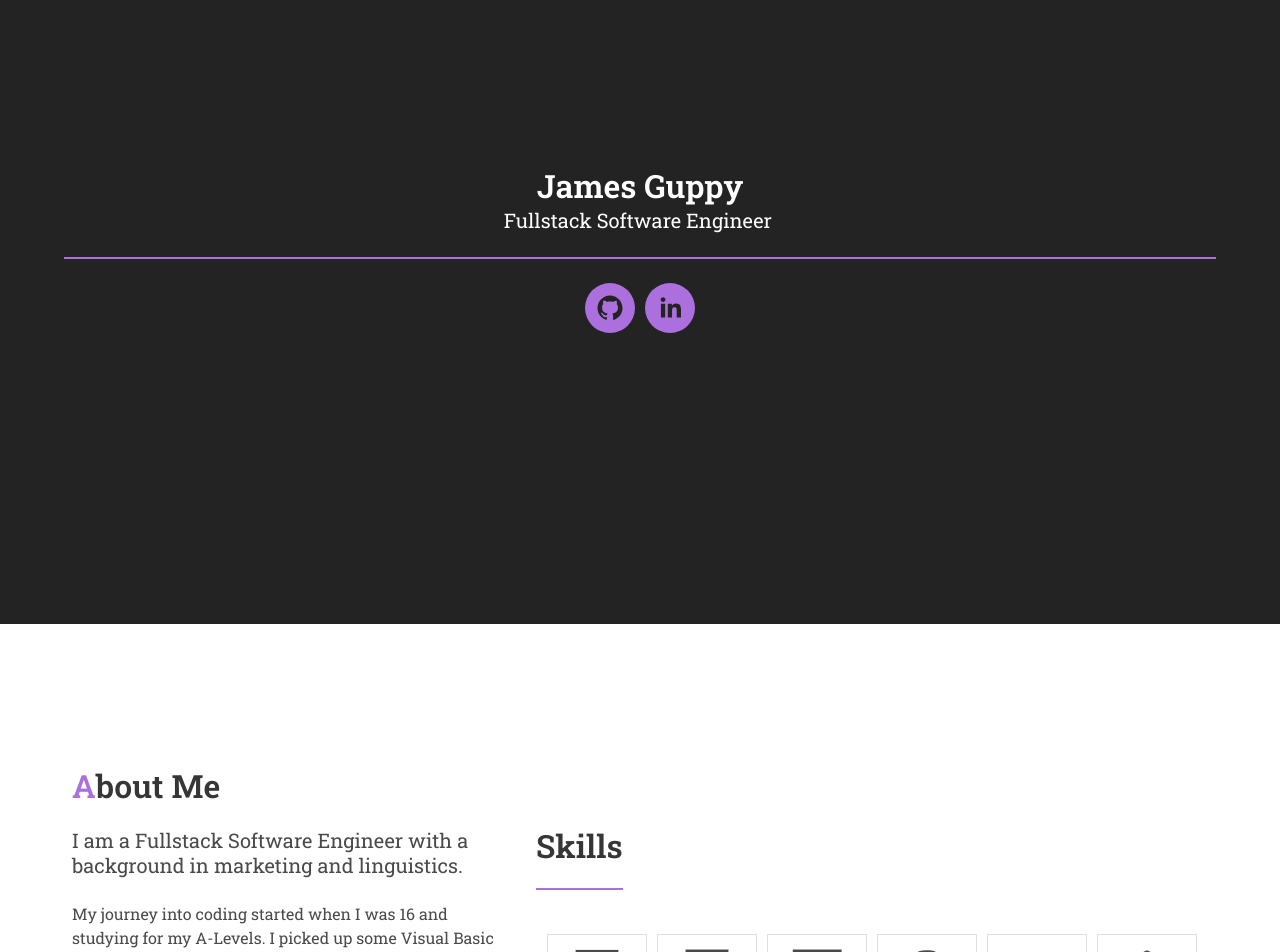
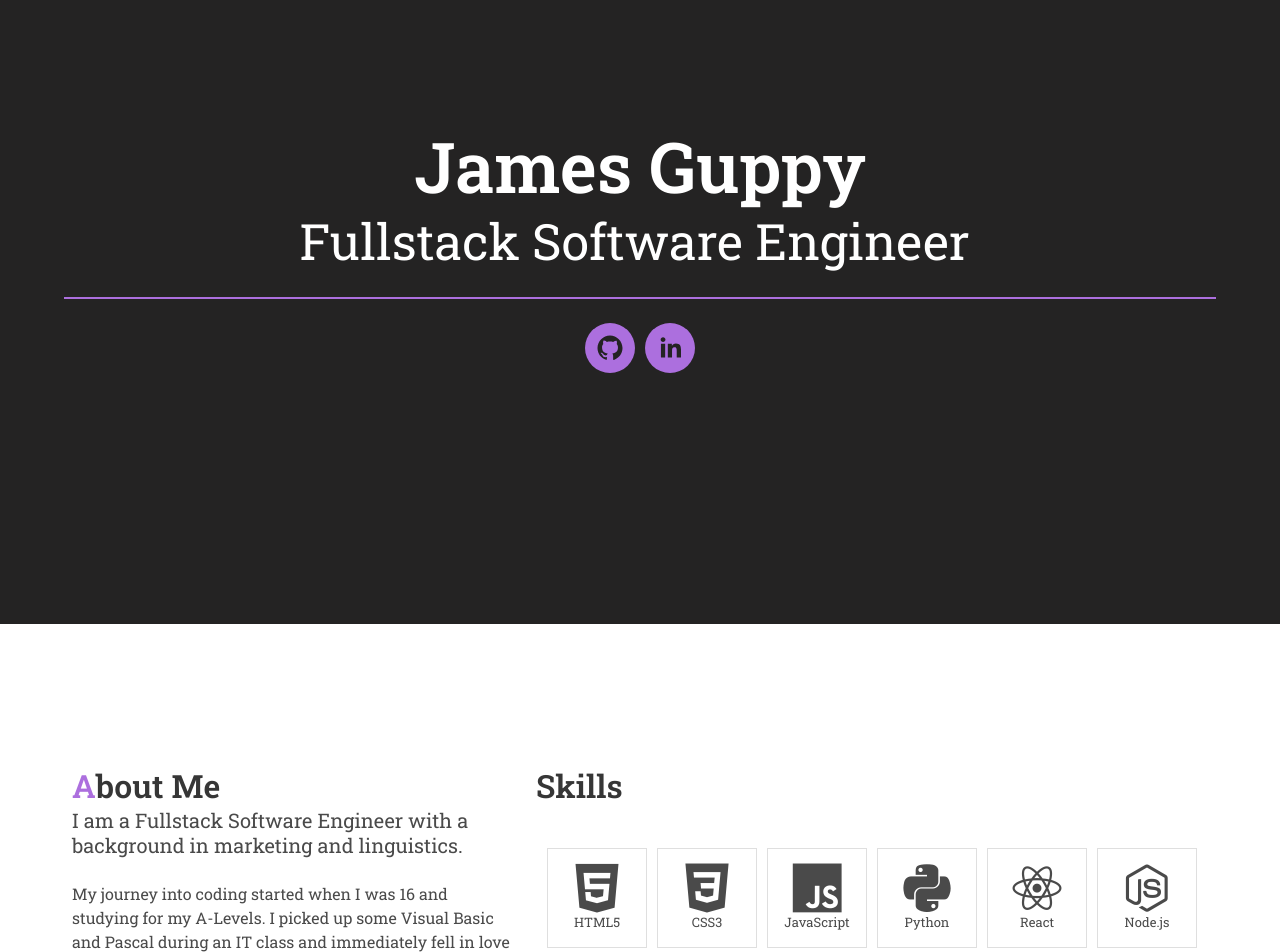
Before and after one commit to jguppy92/portfolio, a React (Create React App) app: page / in a window 1280 px wide. Shown: the part 180-1132 px from the top of the page. Built offline with nearby package versions, Linux system fonts and the light colour scheme.

Commit message:
Updated with Hytham's feedback suggestions.

```diff
--- a/package.json
+++ b/package.json
@@ -11,7 +11,8 @@
     "react-scripts": "4.0.3",
     "react-social-icons": "^5.6.1",
     "react-typical": "^0.1.3",
-    "sass": "^1.42.1"
+    "sass": "^1.42.1",
+    "serve": "^12.0.1"
   },
   "scripts": {
     "start": "react-scripts start",
--- a/src/App.js
+++ b/src/App.js
@@ -36,10 +36,10 @@ function App() {
       <section className="hero dark is-fullheight-with-navbar">
         <div className="hero-body">
           <div className="container has-text-centered">
-            <p className="title">
+            <p className="title hero-title">
               James Guppy
             </p>
-            <p className="subtitle">
+            <p className="subtitle hero-subtitle">
               <Typical
                 steps={['Fullstack Software Engineer', 1000]}
               />
@@ -56,15 +56,14 @@ function App() {
         </div>
       </section>
       <section className="section is-medium" id="about">
-        <h1 className="title"><span className="purple-text">A</span>bout Me</h1>
         <div className="columns">
           <div className="column is-two-fifths">
+            <h1 className="title"><span className="purple-text">A</span>bout Me</h1>
             <h2 className="subtitle">I am a Fullstack Software Engineer with a background in marketing and linguistics.</h2>
             <AboutMe />
           </div>
           <div className="column is-three-fifths">
             <h1 className="title">Skills</h1>
-            <hr width="13%" className="subtitle-underline"/>
             <div className="container-software">
               <ul className="software-icons">
                 <li className="cell">
@@ -145,7 +144,6 @@ function App() {
         </div>
       </section>
       <section className="section is-medium dark" id="projects">
-        <h1 className="title"><span className="purple-text">P</span>rojects</h1>
         <ProjectCard />
       </section>
       <section className="section is-medium" id="interests">
--- a/src/components/ProjectCard.js
+++ b/src/components/ProjectCard.js
@@ -34,12 +34,13 @@ function ProjectCard() {
     <>
       <div className="columns">
         <div className="column is-two-fifths">
+          <h1 className="title"><span className="purple-text">P</span>rojects</h1>
           <img src={selectedProject.image} alt={selectedProject.title}/>
         </div>
         <div className="column is-three-fifths">
           <div className="proj-text-container">
             <h1 className="title">{selectedProject.title}</h1>
-            <hr width="28%" className="subtitle-underline"/>
+            {/* <hr width="28%" className="subtitle-underline"/> */}
             <p className="text">
               {selectedProject.info}
             </p>
--- a/src/styles/main.scss
+++ b/src/styles/main.scss
@@ -7,7 +7,6 @@ $brand-purple: #ac6fde;
   font-family: 'Roboto Slab', serif;
   box-sizing: border-box;
 }
-
 
 .button {
   color: $brand-purple;
@@ -130,3 +129,13 @@ hr {
   }
 
 }
+
+@media only screen and (min-width: 600px) {
+  .hero-title {
+    font-size: 70px;
+  }
+
+  .hero-subtitle {
+    font-size: 50px;
+  }
+}
```
Also changed, not shown: 2 other files (tests, documents, lock files or other folders).
